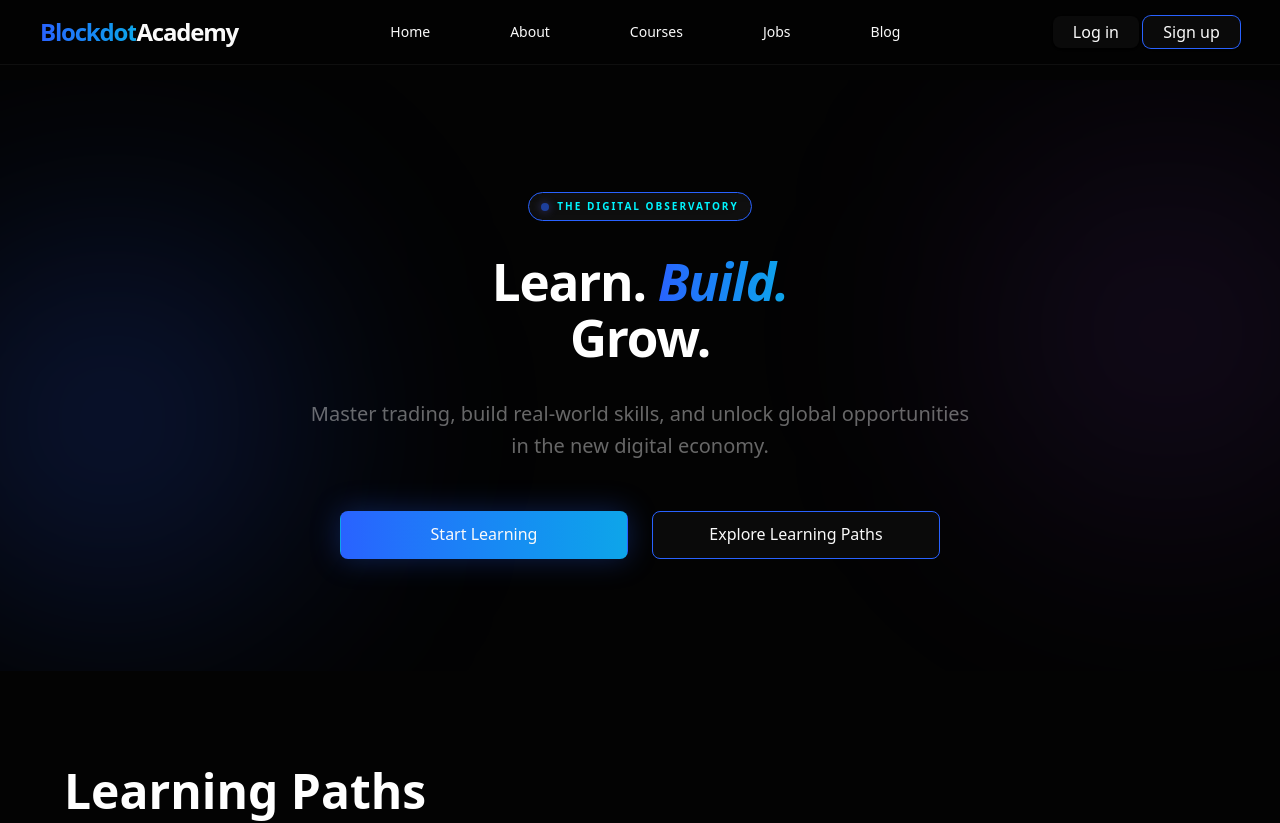
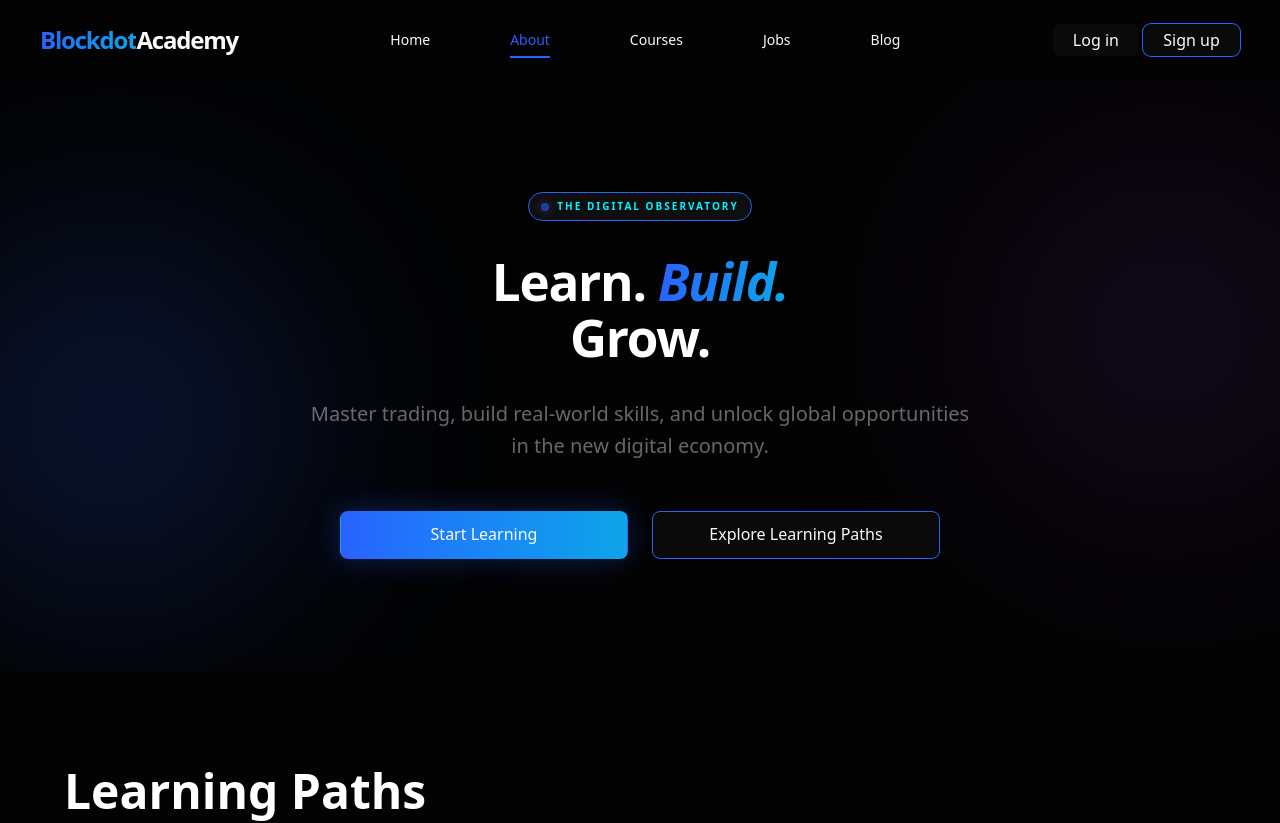
Before and after one commit to DevHardee/blockdotacademy, a React (Vite) app in the folder frontend/: page / in a window 1280 px wide. Shown: the top 823 px of the page. Built offline with nearby package versions, Linux system fonts and the light colour scheme.

Commit message:
feat: added scroll to top functionality

```diff
--- a/frontend/src/App.tsx
+++ b/frontend/src/App.tsx
@@ -6,6 +6,7 @@ import { AdminLayout } from './layouts/AdminLayout'
 import { Toaster } from "sonner"
 import { AuthProvider, useAuth } from './context/AuthContext'
 import { Suspense, lazy } from 'react'
+import ScrollToTop from './components/ScrollToTop'
 
 // Lazy load components
 const AdminDashboard = lazy(() => import('./pages/admin/Dashboard'))
@@ -92,6 +93,7 @@ const AppRoutes = () => {
 export default function App() {
   return (
     <AuthProvider>
+      <ScrollToTop />
       <Toaster position="top-right" richColors closeButton theme="system" />
       <Suspense fallback={<PageLoader />}>
         <AppRoutes />
--- a/frontend/src/components/AppNavbar.tsx
+++ b/frontend/src/components/AppNavbar.tsx
@@ -1,9 +1,10 @@
-import { useState } from "react";
+import { useEffect, useState } from "react";
 import { Button } from "@/components/ui/button";
 import { Sheet, SheetContent, SheetTrigger } from "@/components/ui/sheet";
 import { Menu } from "lucide-react";
 import MaxWidthWrapper from "./MaxWidthWrapper";
 import { useLocation, useNavigate } from "react-router-dom";
+import { cn } from "@/lib/utils";
 
 type NavLinkItem = {
   label: string;
@@ -13,20 +14,33 @@ type NavLinkItem = {
 
 export function NavBar() {
   const [open, setOpen] = useState(false);
+  const [isScrolled, setIsScrolled] = useState(false);
   const navigate = useNavigate();
   const location = useLocation();
 
+  useEffect(() => {
+    const handleScroll = () => {
+      setIsScrolled(window.scrollY > 20);
+    };
+    window.addEventListener("scroll", handleScroll);
+    return () => window.removeEventListener("scroll", handleScroll);
+  }, []);
+
   const navLinks: NavLinkItem[] = [
     { label: "Home", id: "home" },
-    { label: "About", id: "about" },
-    { label: "Courses", id: "courses" },
+    { label: "About", id: "" },
+    { label: "Courses", path: "/courses" },
     { label: "Jobs", path: "/jobs" },
     { label: "Blog", path: "/blog" },
   ];
 
   const handleScrollOrNavigate = (link: NavLinkItem) => {
     if (link.path) {
+      if (location.pathname === link.path) {
+        window.scrollTo({ top: 0, behavior: "smooth" });
+      } else {
         navigate(link.path);
+      }
       return;
     }
 
@@ -35,12 +49,21 @@ export function NavBar() {
       navigate(`/#${sectionId}`);
     } else {
       const section = document.getElementById(sectionId);
-      if (section) section.scrollIntoView({ behavior: "smooth" });
+      if (section) {
+        section.scrollIntoView({ behavior: "smooth" });
+      } else {
+        window.scrollTo({ top: 0, behavior: "smooth" });
+      }
     }
   };
 
   return (
-    <header className="fixed bg-[#030303]/80 top-0 left-0 w-full z-50 border-b border-white/5 backdrop-blur-xl">
+    <header className={cn(
+      "fixed top-0 left-0 w-full z-50 transition-all duration-500 border-b",
+      isScrolled
+        ? "bg-[#030303]/80 border-white/5 backdrop-blur-xl py-0"
+        : "bg-transparent border-transparent py-2"
+    )}>
       <MaxWidthWrapper>
         <div className="flex items-center justify-between h-16 px-4">
           {/* Logo */}
@@ -61,17 +84,26 @@ export function NavBar() {
             className="w-[20%] bg-background "
           /> */}
 
-          {/* Desktop Nav */}
           <nav className="hidden lg:flex md:gap-8 lg:gap-20">
-            {navLinks.map((link) => (
+            {navLinks.map((link) => {
+              const isActive = link.path
+                ? location.pathname === link.path
+                : location.pathname === "/" && (!link.id || location.hash === `#${link.id}`);
+
+              return (
                 <div
                   key={link.label}
                   onClick={() => handleScrollOrNavigate(link)}
-                className="relative bg-none! py-2 text-sm font-medium text-foreground hover:text-primary transition-colors after:content-[''] after:absolute after:w-full after:scale-x-0 after:h-0.5 after:bg-primary after:bottom-0 after:left-0 after:transition-transform after:duration-500 after:origin-left hover:after:scale-x-100 cursor-pointer"
+                  className={cn(
+                    "relative bg-none! py-2 text-sm font-medium transition-colors cursor-pointer",
+                    "after:content-[''] after:absolute after:w-full after:scale-x-0 after:h-0.5 after:bg-primary after:bottom-0 after:left-0 after:transition-transform after:duration-500 after:origin-left hover:after:scale-x-100",
+                    isActive ? "text-primary after:scale-x-100" : "text-foreground hover:text-primary"
+                  )}
                 >
                   {link.label}
                 </div>
-            ))}
+              );
+            })}
           </nav>
 
           <div className="hidden lg:flex items-center gap-1">
--- /dev/null
+++ b/frontend/src/components/ScrollToTop.tsx
@@ -0,0 +1,24 @@
+import { useEffect } from "react";
+import { useLocation } from "react-router-dom";
+
+export default function ScrollToTop() {
+    const { pathname, hash } = useLocation();
+
+    useEffect(() => {
+        if (hash) {
+            const id = hash.replace('#', '');
+            const element = document.getElementById(id);
+            if (element) {
+                // Use a slight timeout to ensure content is rendered
+                const timer = setTimeout(() => {
+                    element.scrollIntoView({ behavior: "smooth" });
+                }, 100);
+                return () => clearTimeout(timer);
+            }
+        } else {
+            window.scrollTo({ top: 0, behavior: "instant" });
+        }
+    }, [pathname, hash]);
+
+    return null;
+}
--- a/frontend/src/pages/Home.tsx
+++ b/frontend/src/pages/Home.tsx
@@ -1,5 +1,3 @@
-import { useEffect } from "react"
-import { useLocation } from "react-router-dom"
 import { motion } from "motion/react"
 import Hero from "@/sections/Hero"
 import Features from "@/sections/Features"
@@ -21,19 +19,6 @@ const SectionWrapper = ({ children, delay = 0 }: { children: React.ReactNode, de
 )
 
 const Home = () => {
-  const location = useLocation();
-
-  useEffect(() => {
-    if (location.hash) {
-      const sectionId = location.hash.replace("#", "");
-      const section = document.getElementById(sectionId);
-      if (section) {
-        setTimeout(() => {
-          section.scrollIntoView({ behavior: "smooth" });
-        }, 200);
-      }
-    }
-  }, [location]);
 
   return (
     <div className="relative flex flex-col justify-center w-full bg-background text-foreground overflow-clip">
```
Lines whose indentation alone changed are shown as unchanged.
